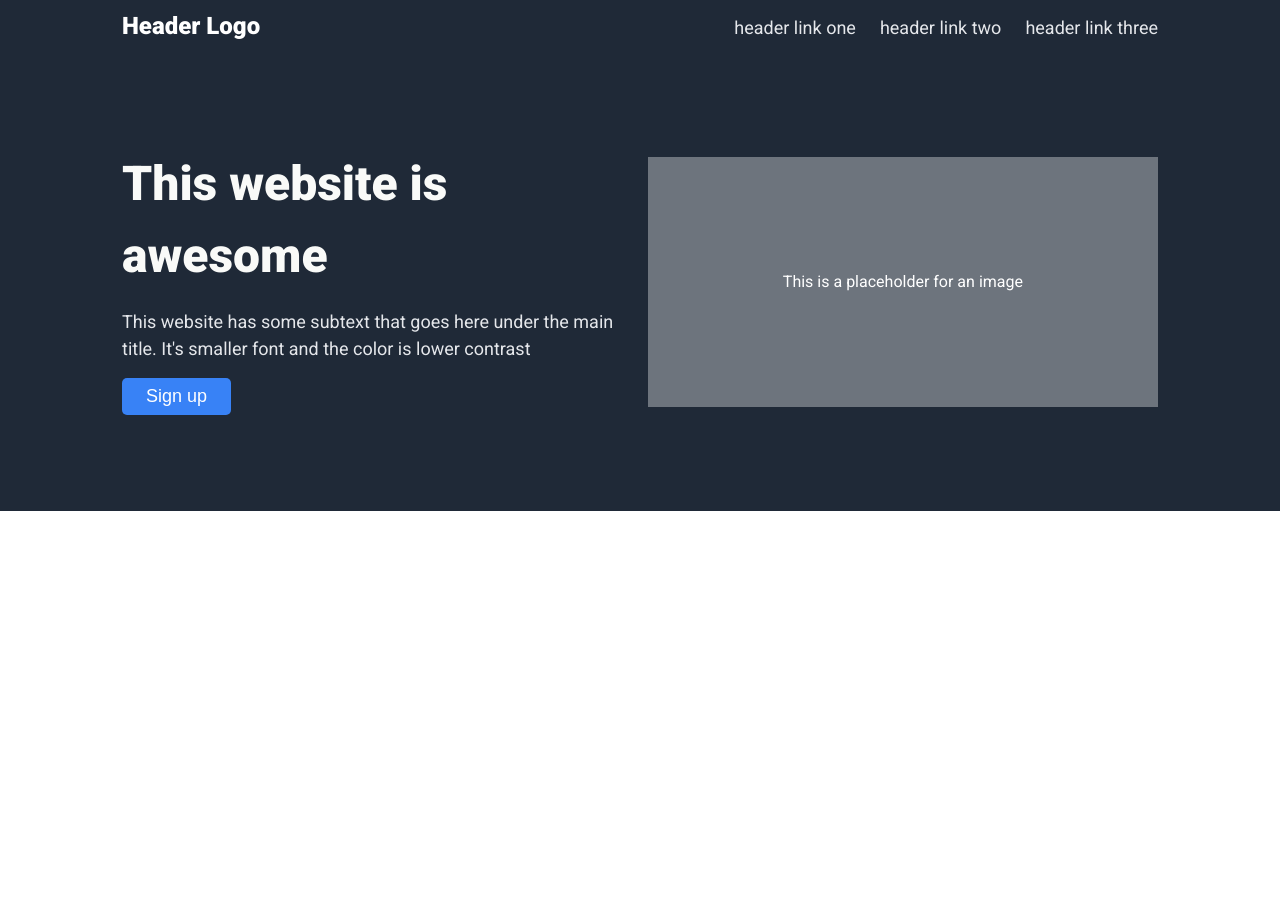
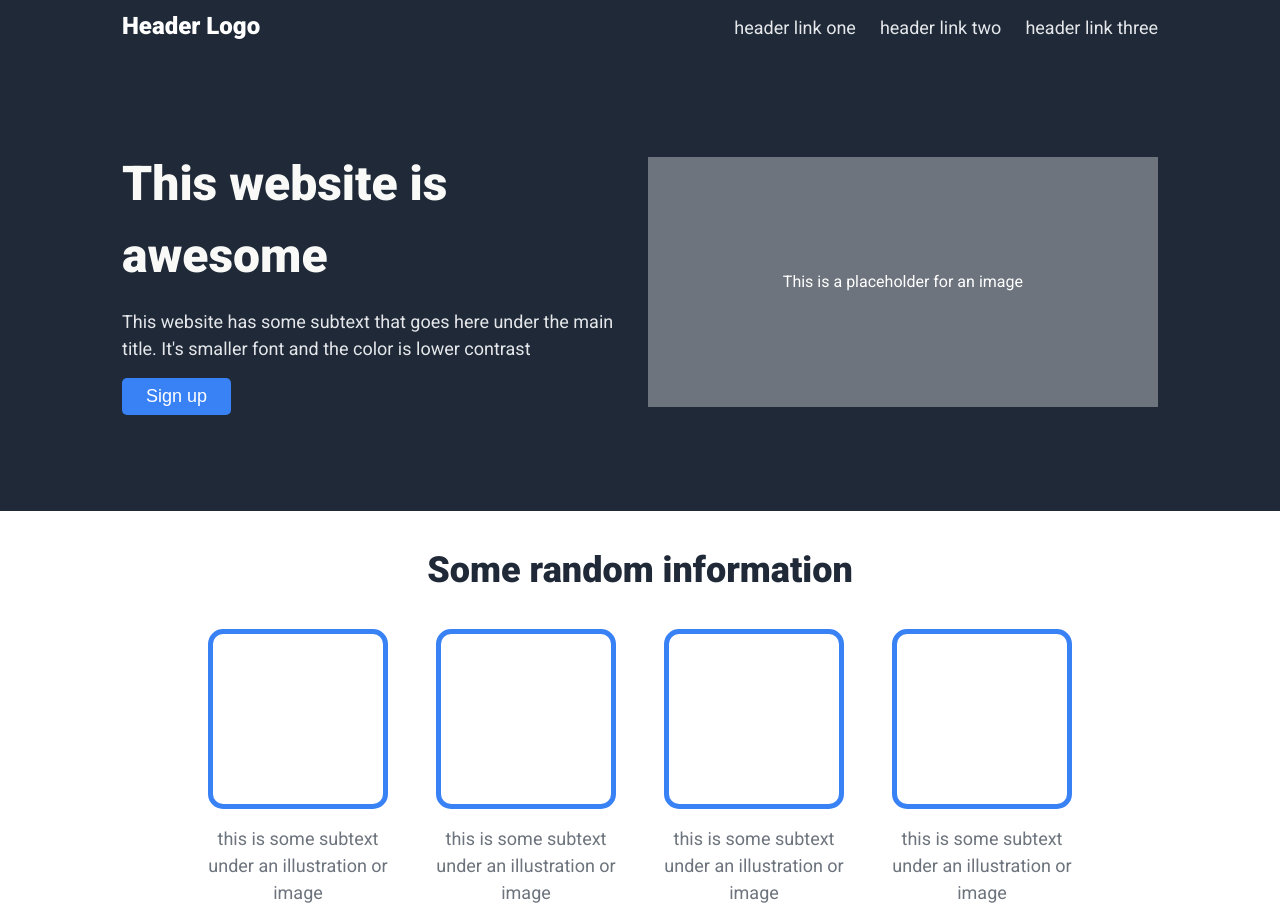
Before and after one commit to educanales/landing-page, a plain HTML site: page index.html in a window 1280 px wide. Before the commit the page ends 800 px from the top, so only its background shows below. Drawn offline with Linux system fonts and the light colour scheme.

Commit message:
Add information section

```diff
--- a/index.html
+++ b/index.html
@@ -33,6 +33,27 @@
       </div>
     </div>
   </section>
+  <section class="box-section">
+    <h2>Some random information</h2>
+    <div class="box-container">
+      <div class="boxes">
+        <div class="box"></div>
+        <p>this is some subtext under an illustration or image</p>
+      </div>
+      <div class="boxes">
+        <div class="box"></div>
+        <p>this is some subtext under an illustration or image</p>
+      </div>
+      <div class="boxes">
+        <div class="box"></div>
+        <p>this is some subtext under an illustration or image</p>
+      </div>
+      <div class="boxes">
+        <div class="box"></div>
+        <p class="box-text">this is some subtext under an illustration or image</p>
+      </div>
+    </div>
+  </section>
 
 </body>
 </html>
--- a/styles/styles.css
+++ b/styles/styles.css
@@ -16,6 +16,8 @@ body {
   -webkit-font-smoothing: antialiased;
   font-family: 'Roboto', sans-serif;
 }
+
+/* HEADER SECTION */
 
 header {
   background-color: #1f2937;
@@ -43,6 +45,8 @@ a {
   text-decoration: none;
   color: white;
 }
+
+/* HERO SECTION */
 
 .header-logo {
   margin-right: auto;
@@ -108,3 +112,48 @@ button {
   padding: 0.5rem 1.5rem;
   flex-grow: 0;
 }
+
+/* BOXES SECTION */
+
+.box-section {
+  text-align: center;
+  margin-top: 2rem;
+  /* display: flex;
+  flex-direction: column;
+  align-items: center; */
+}
+
+.box-section h2 {
+  font-size: 36px;
+  font-weight: 900;
+  color: #1f2937;
+}
+
+.box-container {
+  display: flex;
+  justify-content: center;
+  gap: 3rem;
+  margin-top: 2rem;
+
+}
+
+.boxes {
+  max-width: 180px;
+  display: flex;
+  flex-direction: column;
+  align-items: center;
+  gap: 1rem;
+}
+
+.box {
+  width: 180px;
+  height: 180px;
+  border: 5px solid #3882f6;
+  border-radius: 15px;
+
+}
+
+.boxes p {
+  color: #6d747d;
+  font-size: 18px;
+}
```
